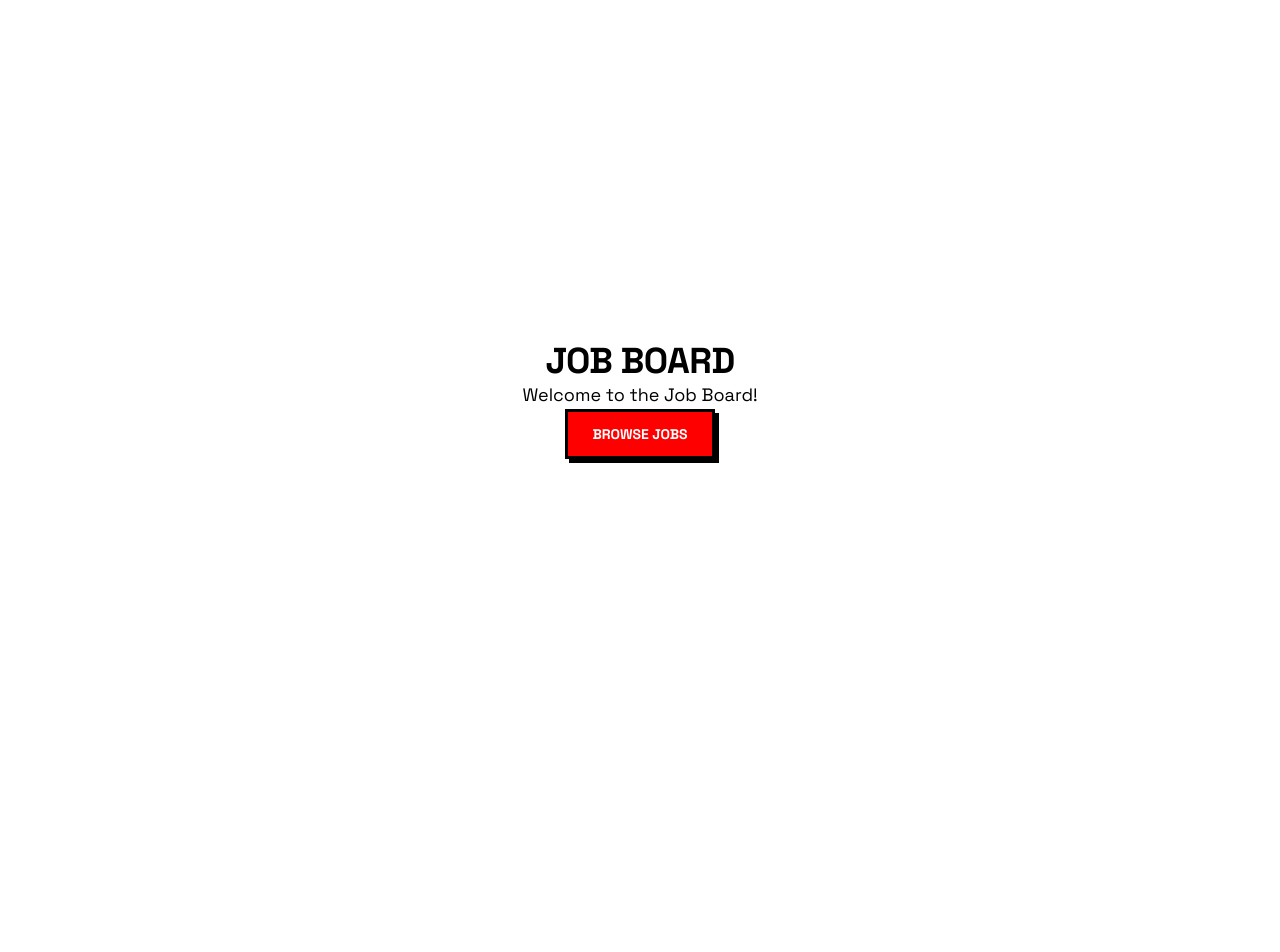
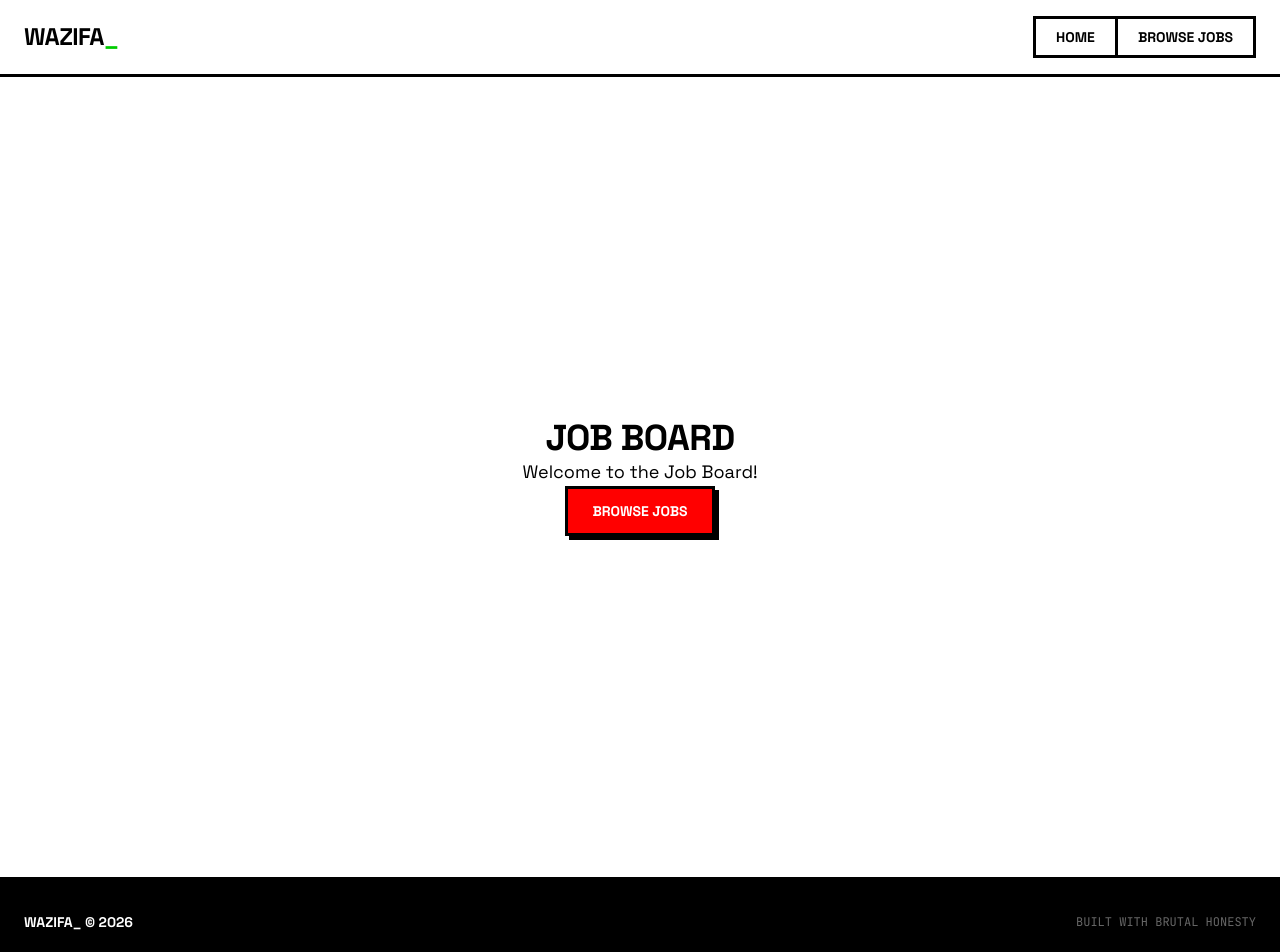
Before and after one commit to refaat1297/job-board, a Next.js app: page / in a window 1280 px wide. Shown: the top 952 px of the page. Before the commit the page ends 800 px from the top, so only its background shows below. Built offline with nearby package versions, Linux system fonts and the light colour scheme.

Commit message:
Restructure app layout: Add NavbarHeader, NavbarFooter components, and move routes under client segment

```diff
--- /dev/null
+++ b/app/(client)/layout.tsx
@@ -0,0 +1,14 @@
+import NavbarHeader from "@/components/navbar/NavbarHeader";
+import NavbarFooter from "@/components/navbar/NavbarFooter";
+
+function AppLayout ({ children }: { children: React.ReactNode }) {
+  return (
+    <div className="min-h-screen bg-background">
+      <NavbarHeader />
+      {children}
+      <NavbarFooter />
+    </div>
+  )
+}
+
+export default AppLayout
--- /dev/null
+++ b/components/navbar/NavbarFooter.tsx
@@ -0,0 +1,14 @@
+function NavbarFooter() {
+  return (
+    <footer className="brutal-border border-x-0 border-b-0 bg-foreground text-background">
+      <div className="max-w-7xl mx-auto px-6 py-8 flex justify-between items-center">
+        <p className="font-heading text-sm font-bold">WAZIFA_ © {new Date().getFullYear()}</p>
+        <p className="font-mono text-xs text-muted-foreground">
+          BUILT WITH BRUTAL HONESTY
+        </p>
+      </div>
+    </footer>
+  );
+}
+
+export default NavbarFooter;
--- /dev/null
+++ b/components/navbar/NavbarHeader.tsx
@@ -0,0 +1,32 @@
+import Link from "next/link";
+
+const NavbarHeader = () => {
+  return (
+    <nav className="brutal-border border-t-0 border-x-0 bg-background sticky top-0 z-50">
+      <div className="max-w-7xl mx-auto flex items-center justify-between px-6 py-4">
+        <Link
+          href="/"
+          className="font-heading text-2xl font-bold tracking-tight"
+        >
+          WAZIFA<span className="text-accent">_</span>
+        </Link>
+        <div className="flex items-center gap-0">
+          <Link
+            href="/"
+            className="brutal-border px-5 py-2 font-heading text-sm font-bold hover:bg-foreground hover:text-background transition-none"
+          >
+            HOME
+          </Link>
+          <Link
+            href="/jobs"
+            className="brutal-border border-l-0 px-5 py-2 font-heading text-sm font-bold hover:bg-foreground hover:text-background transition-none"
+          >
+            BROWSE JOBS
+          </Link>
+        </div>
+      </div>
+    </nav>
+  );
+};
+
+export default NavbarHeader;
```
Also changed, not shown: app/(client)/jobs/[id]/page.tsx (renamed from app/(app)/jobs/[id]/page.tsx), app/(client)/jobs/page.tsx (renamed from app/(app)/jobs/page.tsx), app/(client)/page.tsx (renamed from app/(app)/page.tsx).
